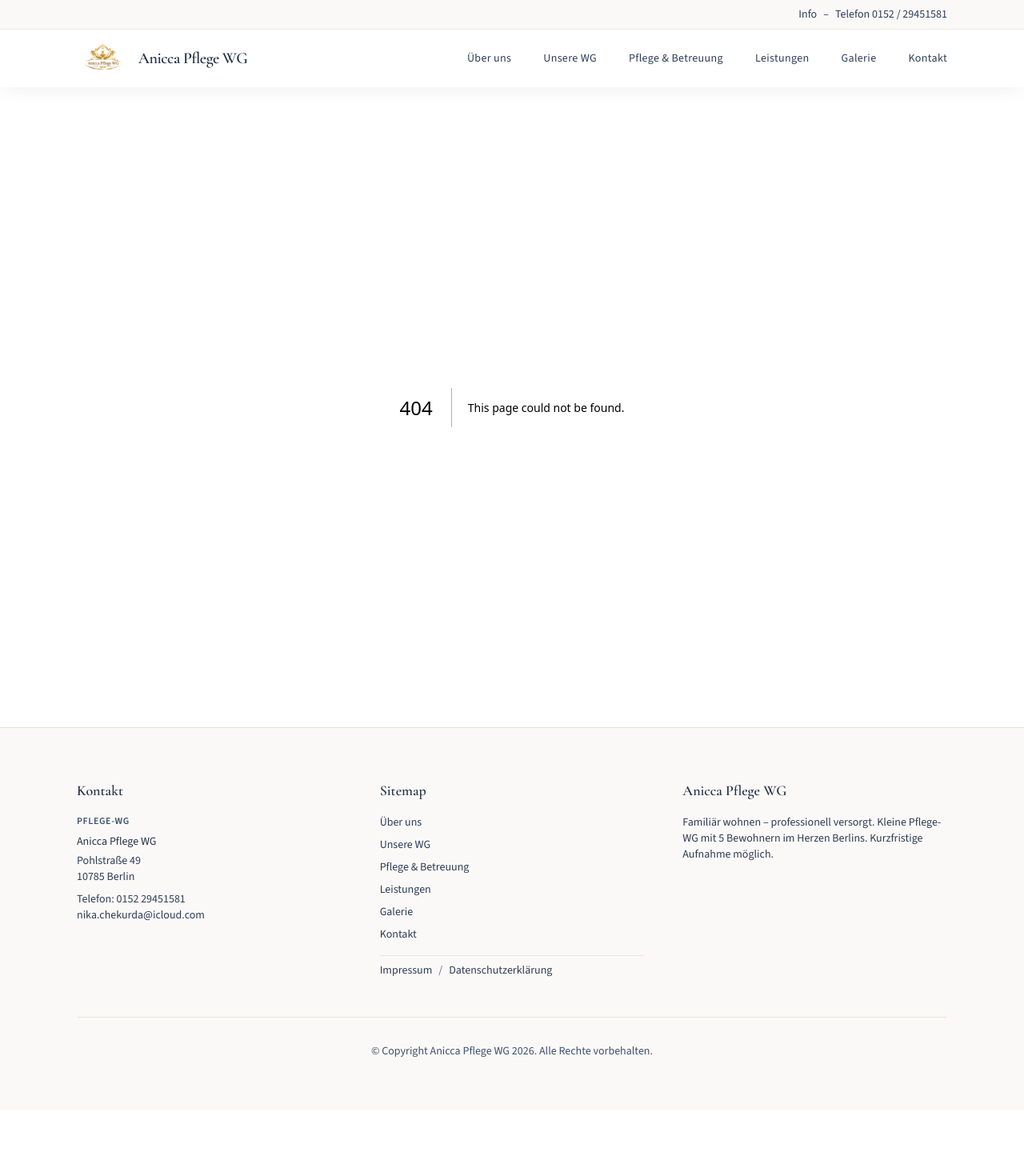
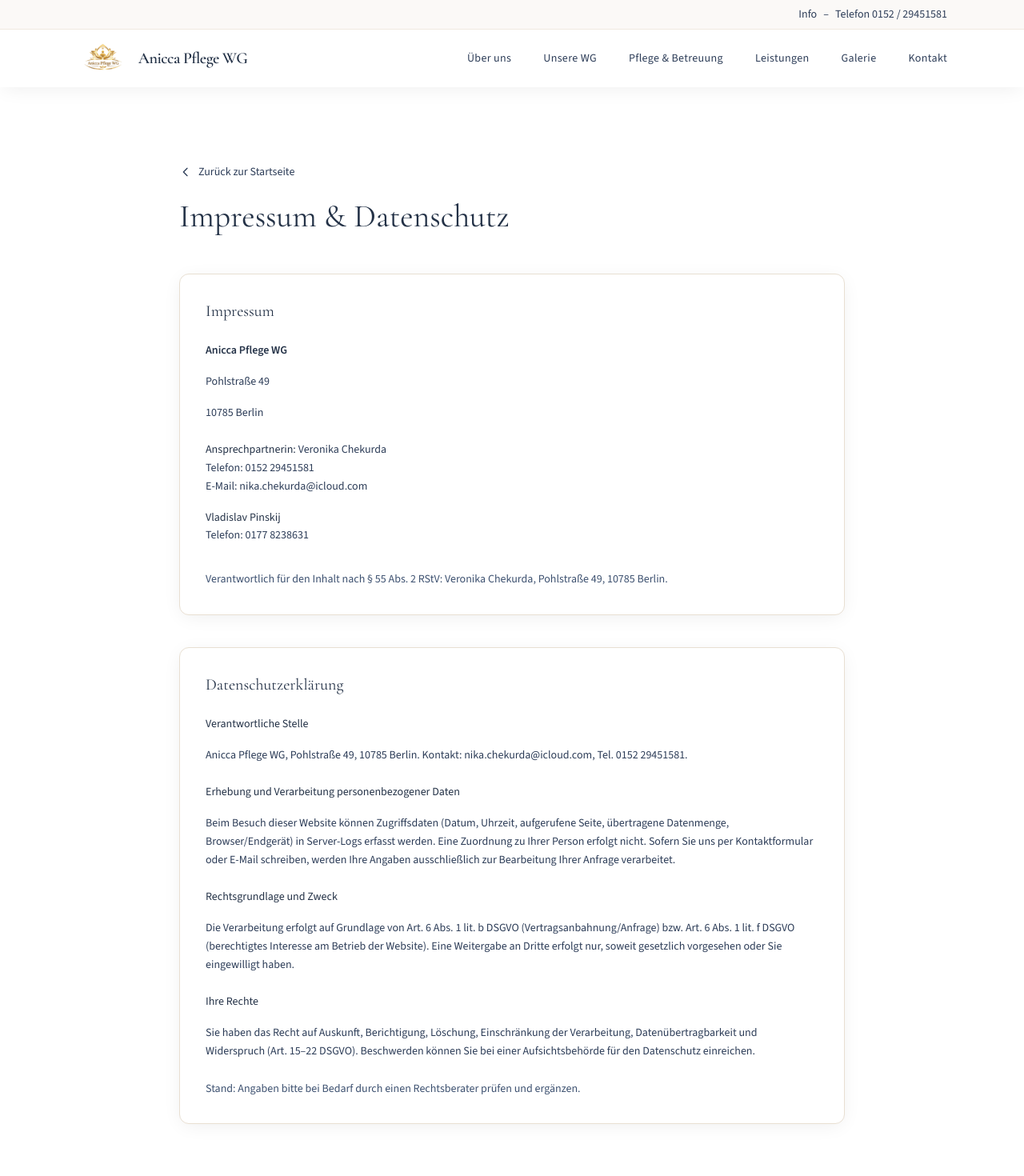
Before and after one commit to brouqzz/anicca-pflege-wg, a Next.js app: page /rechtliches in a window 1280 px wide. Before the commit this address had no page. Shown: the top 1470 px of the page at 80% size. Before the commit the page ends 1388 px from the top, so only its background shows below. Built offline with nearby package versions, Linux system fonts and the light colour scheme.

Commit message:
Impressum & Datenschutz auf einer Seite (/rechtliches), Intro bei Reload wieder anzeigen
Made-with: Cursor

```diff
--- /dev/null
+++ b/src/app/rechtliches/page.tsx
@@ -0,0 +1,100 @@
+import type { Metadata } from "next";
+import Link from "next/link";
+
+export const metadata: Metadata = {
+  title: "Impressum & Datenschutz | Anicca Pflege WG",
+  description: "Impressum und Datenschutzerklärung der Anicca Pflege WG Berlin.",
+};
+
+export default function RechtlichesPage() {
+  return (
+    <div className="mx-auto max-w-4xl px-4 py-16 sm:px-6 sm:py-24 lg:px-8">
+      <div className="mb-12">
+        <Link
+          href="/"
+          className="inline-flex items-center gap-2 text-sm font-medium text-navy-600 hover:text-gold-600 transition-colors"
+        >
+          <svg className="h-4 w-4" fill="none" stroke="currentColor" viewBox="0 0 24 24">
+            <path strokeLinecap="round" strokeLinejoin="round" strokeWidth={2} d="M15 19l-7-7 7-7" />
+          </svg>
+          Zurück zur Startseite
+        </Link>
+        <h1 className="mt-4 font-serif text-2xl text-navy-700 sm:text-display">
+          Impressum & Datenschutz
+        </h1>
+      </div>
+
+      <div className="space-y-10">
+        {/* Kasten Impressum */}
+        <section
+          id="impressum"
+          className="rounded-xl border border-beige-200 bg-white p-6 shadow-soft sm:p-8"
+          aria-labelledby="impressum-heading"
+        >
+          <h2 id="impressum-heading" className="font-serif text-xl text-navy-700 mb-6">
+            Impressum
+          </h2>
+          <div className="text-navy-600 text-sm leading-relaxed space-y-4">
+            <p className="font-semibold text-navy-700">Anicca Pflege WG</p>
+            <p>Pohlstraße 49</p>
+            <p>10785 Berlin</p>
+            <p className="pt-2">
+              <span className="font-medium text-navy-700">Ansprechpartnerin:</span> Veronika Chekurda<br />
+              Telefon:{" "}
+              <a href="tel:+4915229451581" className="hover:text-gold-600 transition-colors">
+                0152 29451581
+              </a>
+              <br />
+              E-Mail:{" "}
+              <a href="mailto:nika.chekurda@icloud.com" className="hover:text-gold-600 transition-colors break-all">
+                nika.chekurda@icloud.com
+              </a>
+            </p>
+            <p>
+              <span className="font-medium text-navy-700">Vladislav Pinskij</span><br />
+              Telefon:{" "}
+              <a href="tel:+491778238631" className="hover:text-gold-600 transition-colors">
+                0177 8238631
+              </a>
+            </p>
+            <p className="pt-4 text-navy-500">
+              Verantwortlich für den Inhalt nach § 55 Abs. 2 RStV: Veronika Chekurda, Pohlstraße 49, 10785 Berlin.
+            </p>
+          </div>
+        </section>
+
+        {/* Kasten Datenschutz */}
+        <section
+          id="datenschutz"
+          className="rounded-xl border border-beige-200 bg-white p-6 shadow-soft sm:p-8"
+          aria-labelledby="datenschutz-heading"
+        >
+          <h2 id="datenschutz-heading" className="font-serif text-xl text-navy-700 mb-6">
+            Datenschutzerklärung
+          </h2>
+          <div className="text-navy-600 text-sm leading-relaxed space-y-4">
+            <p className="font-medium text-navy-700">Verantwortliche Stelle</p>
+            <p>
+              Anicca Pflege WG, Pohlstraße 49, 10785 Berlin. Kontakt: nika.chekurda@icloud.com, Tel. 0152 29451581.
+            </p>
+            <p className="font-medium text-navy-700 pt-2">Erhebung und Verarbeitung personenbezogener Daten</p>
+            <p>
+              Beim Besuch dieser Website können Zugriffsdaten (Datum, Uhrzeit, aufgerufene Seite, übertragene Datenmenge, Browser/Endgerät) in Server-Logs erfasst werden. Eine Zuordnung zu Ihrer Person erfolgt nicht. Sofern Sie uns per Kontaktformular oder E-Mail schreiben, werden Ihre Angaben ausschließlich zur Bearbeitung Ihrer Anfrage verarbeitet.
+            </p>
+            <p className="font-medium text-navy-700 pt-2">Rechtsgrundlage und Zweck</p>
+            <p>
+              Die Verarbeitung erfolgt auf Grundlage von Art. 6 Abs. 1 lit. b DSGVO (Vertragsanbahnung/Anfrage) bzw. Art. 6 Abs. 1 lit. f DSGVO (berechtigtes Interesse am Betrieb der Website). Eine Weitergabe an Dritte erfolgt nur, soweit gesetzlich vorgesehen oder Sie eingewilligt haben.
+            </p>
+            <p className="font-medium text-navy-700 pt-2">Ihre Rechte</p>
+            <p>
+              Sie haben das Recht auf Auskunft, Berichtigung, Löschung, Einschränkung der Verarbeitung, Datenübertragbarkeit und Widerspruch (Art. 15–22 DSGVO). Beschwerden können Sie bei einer Aufsichtsbehörde für den Datenschutz einreichen.
+            </p>
+            <p className="text-navy-500 pt-2">
+              Stand: Angaben bitte bei Bedarf durch einen Rechtsberater prüfen und ergänzen.
+            </p>
+          </div>
+        </section>
+      </div>
+    </div>
+  );
+}
--- a/src/app/sitemap.ts
+++ b/src/app/sitemap.ts
@@ -11,13 +11,7 @@ export default function sitemap(): MetadataRoute.Sitemap {
       priority: 1,
     },
     {
-      url: `${BASE_URL}/impressum`,
-      lastModified: new Date(),
-      changeFrequency: "yearly",
-      priority: 0.3,
-    },
-    {
-      url: `${BASE_URL}/datenschutz`,
+      url: `${BASE_URL}/rechtliches`,
       lastModified: new Date(),
       changeFrequency: "yearly",
       priority: 0.3,
--- a/src/components/ContactForm.tsx
+++ b/src/components/ContactForm.tsx
@@ -62,9 +62,9 @@ export default function ContactForm() {
       </label>
       <p className="text-xs text-navy-500 leading-relaxed">
         Mit dem Absenden erklären Sie sich mit der Verarbeitung Ihrer Daten gemäß unserer{" "}
-        <Link href="/datenschutz" className="underline hover:text-gold-600">Datenschutzerklärung</Link>
+        <Link href="/rechtliches#datenschutz" className="underline hover:text-gold-600">Datenschutzerklärung</Link>
         {" "}und dem{" "}
-        <Link href="/impressum" className="underline hover:text-gold-600">Impressum</Link>
+        <Link href="/rechtliches#impressum" className="underline hover:text-gold-600">Impressum</Link>
         {" "}einverstanden. (Art. 13/14 DSGVO)
       </p>
       <button
--- a/src/components/Footer.tsx
+++ b/src/components/Footer.tsx
@@ -55,12 +55,8 @@ export default function Footer() {
                 Kontakt
               </Link>
               <span className="mt-2 border-t border-beige-200/80 pt-2">
-                <Link href="/impressum" className="text-navy-600 hover:text-gold-600 transition-colors w-fit">
-                  Impressum
-                </Link>
-                <span className="mx-2 text-navy-400">/</span>
-                <Link href="/datenschutz" className="text-navy-600 hover:text-gold-600 transition-colors w-fit">
-                  Datenschutzerklärung
+                <Link href="/rechtliches" className="text-navy-600 hover:text-gold-600 transition-colors w-fit">
+                  Impressum & Datenschutz
                 </Link>
               </span>
             </nav>
--- a/src/components/IntroOverlay.tsx
+++ b/src/components/IntroOverlay.tsx
@@ -4,10 +4,11 @@ import { useEffect, useRef, useState } from "react";
 
 /**
  * Reduzierte, architektonische Intro-Animation.
- * Nur einmal pro Tab-Session (sessionStorage). Nicht bei Klicks auf Impressum/Datenschutz
- * oder bei Zurück-Navigation – dort bleibt die Seite ohne Intro sichtbar.
+ * Bei Reload (F5) wird die Intro wieder gezeigt. Bei Klicks auf Impressum/Datenschutz
+ * keine Intro (Modul-Variable bleibt erhalten, nur bei echtem Reload zurückgesetzt).
  */
-const SESSION_KEY = "anicca-intro-seen";
+let introAlreadyShownThisLoad = false;
+
 /* Intro gesamt 3,5 Sekunden: Logo einblenden → Pause → Overlay ausblenden */
 const LOGO_FADE_MS = 800;
 const PAUSE_MS = 1700;
@@ -20,14 +21,14 @@ export default function IntroOverlay() {
   const overlayRef = useRef<HTMLDivElement>(null);
   const logoRef = useRef<HTMLImageElement>(null);
 
-  // 1) Intro nur beim ersten Besuch in diesem Tab; bei Impressum/Datenschutz/Klick zurück: kein Intro
+  // 1) Intro bei Reload zeigen; bei Impressum/Datenschutz (Client-Navigation) überspringen
   useEffect(() => {
     if (typeof window === "undefined") return;
-    const alreadySeen = sessionStorage.getItem(SESSION_KEY);
-    if (alreadySeen === "1") {
+    if (introAlreadyShownThisLoad) {
       document.getElementById(PAGE_CONTENT_ID)?.classList.add("intro-visible");
       return;
     }
+    introAlreadyShownThisLoad = true;
     document.body.classList.add("intro-active");
     setMounted(true);
   }, []);
@@ -58,7 +59,6 @@ export default function IntroOverlay() {
 
     const t2 = setTimeout(() => {
       document.body.classList.remove("intro-active");
-      sessionStorage.setItem(SESSION_KEY, "1");
       setRemoveFromDOM(true);
     }, removeAt);
 
```
